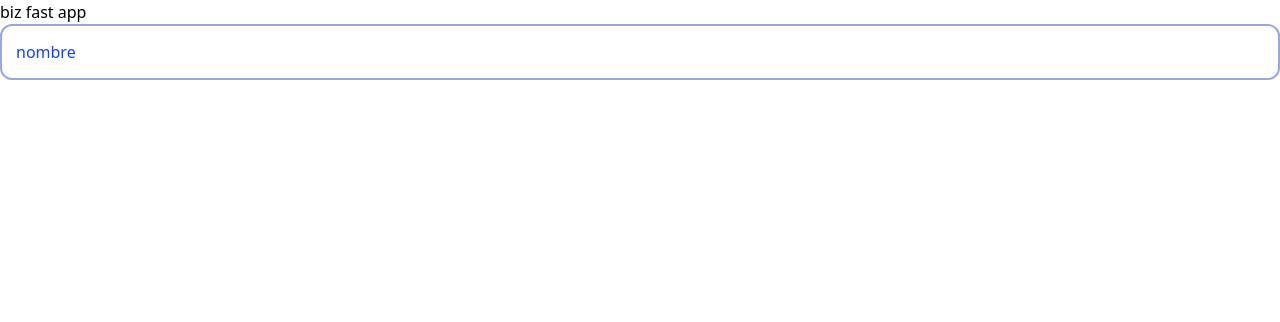
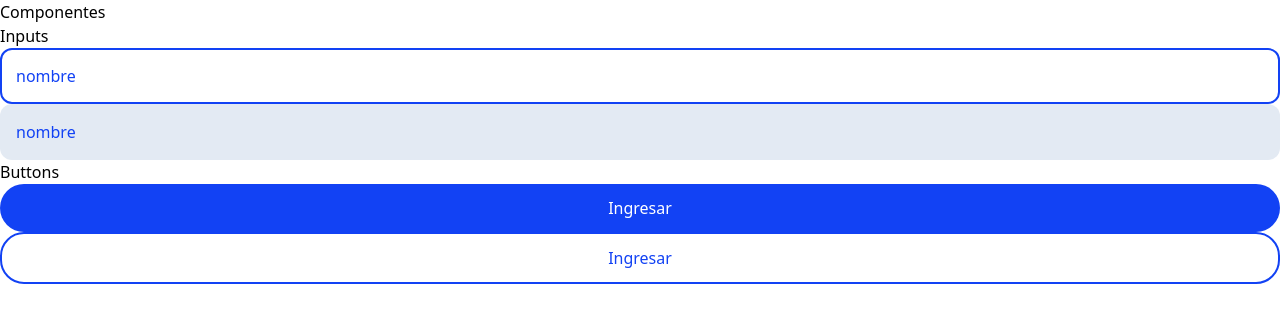
Before and after one commit to leonardoaltamar/biz-fast, a React (Vite) app: page / in a window 1280 px wide. Shown: the top 322 px of the page. Built offline with nearby package versions, Linux system fonts and the light colour scheme.

Commit message:
terminando el cascaron de los componentes iniciales

```diff
--- a/package.json
+++ b/package.json
@@ -10,6 +10,7 @@
     "preview": "vite preview"
   },
   "dependencies": {
+    "@types/styled-components": "^5.1.34",
     "react": "^18.3.1",
     "react-dom": "^18.3.1",
     "sass": "^1.77.8",
--- a/src/App.tsx
+++ b/src/App.tsx
@@ -1,20 +1,41 @@
 
 
-import { InputAtom } from './components/atoms/input/input-styled'
+import { ButtonAtom } from './components/atoms/button/button'
+import { InputAtom } from './components/atoms/input/input'
 import { LabelAtom } from './components/atoms/label/label'
 import { InputGroupMolecule } from './components/molecules/input-group/inputGroup'
+
+
 
 function App() {
 
 
   return (
-    <div className='container mx-auto'>
-      <h1 className='mb-2'>biz fast app</h1>
+    <div className='ml:container mx-auto p-8'>
+      <h1 className='mb-2 text-xl font-bold text-center mb-8'>Componentes</h1>
 
-      <InputGroupMolecule>
-        <InputAtom outlined={true} />
-        <LabelAtom label="nombre"></LabelAtom>
-      </InputGroupMolecule>
+      <div className='mb-8'>
+        <h2 className='mb-2 text-xl'>Inputs</h2>
+
+        <InputGroupMolecule className={'mb-5'}>
+          <InputAtom outlined={true} />
+          <LabelAtom>nombre</LabelAtom>
+        </InputGroupMolecule>
+
+        <InputGroupMolecule>
+          <InputAtom />
+          <LabelAtom>nombre</LabelAtom>
+        </InputGroupMolecule>
+
+      </div>
+
+      <div className='mb-8'>
+        <h2 className='mb-2 text-xl'>Buttons</h2>
+        <ButtonAtom className={'mb-3'}>Ingresar</ButtonAtom>
+        <ButtonAtom outlined={true}>Ingresar</ButtonAtom>
+      </div>
+
+
 
     </div>
   )
--- /dev/null
+++ b/src/components/atoms/button/button.tsx
@@ -0,0 +1,16 @@
+import styled from "styled-components";
+
+
+export const ButtonAtom:any = styled.button`
+    width: 100%;
+    background-color: ${ (props:any)=> props.outlined ? 'transparent' : '#1242f4' };
+
+    padding: 0.75rem 0;
+    border-radius: 24px;
+    color: ${ (props:any)=> props.outlined ? '#1242f4' : '#fff' };
+    border: ${ (props:any)=> props.outlined ? '2px solid #1242f4' : 'none' };
+    transition: all .2s;
+    &:active{
+        transform: scale(0.98);
+    }
+`
--- a/src/components/atoms/input/input-styled.tsx
+++ b/src/components/atoms/input/input.tsx
@@ -10,8 +10,8 @@ export const InputAtom:any = styled.input`
     padding: 1.625rem 0.625rem 1rem 1rem;
     border-radius: 12px;
 
-    background-color: ${(props:any) => props.outlined ? '#fff' : '#f4f7fb' };
-    border: ${(props:any) => props.outlined ? '2px solid #9aa7e1' : 'none' };
+    background-color: ${(props:any) => props.outlined ? '#fff' : '#e3eaf3' };
+    border: ${(props:any) => props.outlined ? '2px solid #1242f4' : 'none' };
     &:focus-within{
         outline: transparent solid .2rem;
     }
--- a/src/components/atoms/label/label-styled.tsx
+++ /dev/null
@@ -1,18 +0,0 @@
-import styled from "styled-components";
-
-export const LabelStyled = styled.label`
-    left: 1rem;
-    position: absolute;
-    top: 50%;
-    transform: translateY(-50%);
-    transition: 0.3s all;
-    transform-origin: 0;
-    font-size: 1rem;
-    pointer-events: none;
-    /* left: 0; */
-    white-space: nowrap;
-    overflow: hidden;
-    text-overflow: ellipsis;
-    width: 87%;
-    color: #1242f4;
-`
--- a/src/components/atoms/label/label.scss
+++ /dev/null
@@ -1,16 +0,0 @@
-.label{
-    left: 1rem;
-    position: absolute;
-    top: 50%;
-    transform: translateY(-50%);
-    transition: 0.3s all;
-    transform-origin: 0;
-    font-size: 1rem;
-    pointer-events: none;
-    /* left: 0; */
-    white-space: nowrap;
-    overflow: hidden;
-    text-overflow: ellipsis;
-    width: 87%;
-    color: #1242f4;
-}
--- a/src/components/atoms/label/label.tsx
+++ b/src/components/atoms/label/label.tsx
@@ -1,8 +1,18 @@
-import { LabelStyled } from './label-styled'
-import './label.scss'
-export const LabelAtom = ({label}:any) => {
-  {/* <label className='label'> { label } </label> */}
-  return (
-    <LabelStyled> {label} </LabelStyled>
-  )
-}
+import styled from "styled-components";
+
+export const LabelAtom = styled.label`
+    left: 1rem;
+    position: absolute;
+    top: 50%;
+    transform: translateY(-50%);
+    transition: 0.3s all;
+    transform-origin: 0;
+    font-size: 1rem;
+    pointer-events: none;
+    /* left: 0; */
+    white-space: nowrap;
+    overflow: hidden;
+    text-overflow: ellipsis;
+    width: 87%;
+    color: #1242f4;
+`
--- a/src/components/molecules/input-group/inputGroup-styled.tsx
+++ /dev/null
@@ -1,10 +0,0 @@
-import styled from "styled-components";
-
-export const InputGroupStyled = styled.div`
-    position: relative;
-    width: 100%;
-    input.fill + label,
-    input:focus + label{
-        transform: translateY(calc(-100%)) scale(0.80);
-    }
-`
--- a/src/components/molecules/input-group/inputGroup.scss
+++ /dev/null
@@ -1,9 +0,0 @@
-.group{
-    position: relative;
-    width: 100%;
-}
-
-.group .input.fill + .label,
-.group .input:focus + .label {
-    transform: translateY(calc(-100%)) scale(0.80);
-}
--- a/src/components/molecules/input-group/inputGroup.tsx
+++ b/src/components/molecules/input-group/inputGroup.tsx
@@ -1,8 +1,10 @@
-import { InputGroupStyled } from './inputGroup-styled'
-import './inputGroup.scss'
+import styled from "styled-components";
 
-export const InputGroupMolecule = ({children}:any) => {
-  return (
-    <InputGroupStyled className="group">{children}</InputGroupStyled>
-  )
-}
+export const InputGroupMolecule:any = styled.div`
+    position: relative;
+    width: 100%;
+    input.fill + label,
+    input:focus + label{
+        transform: translateY(calc(-100%)) scale(0.80);
+    }
+`
```
Also changed, not shown: src/components/atoms/input/input.scss (deleted, +0 -15 lines), 1 other file (tests, documents, lock files or other folders).
